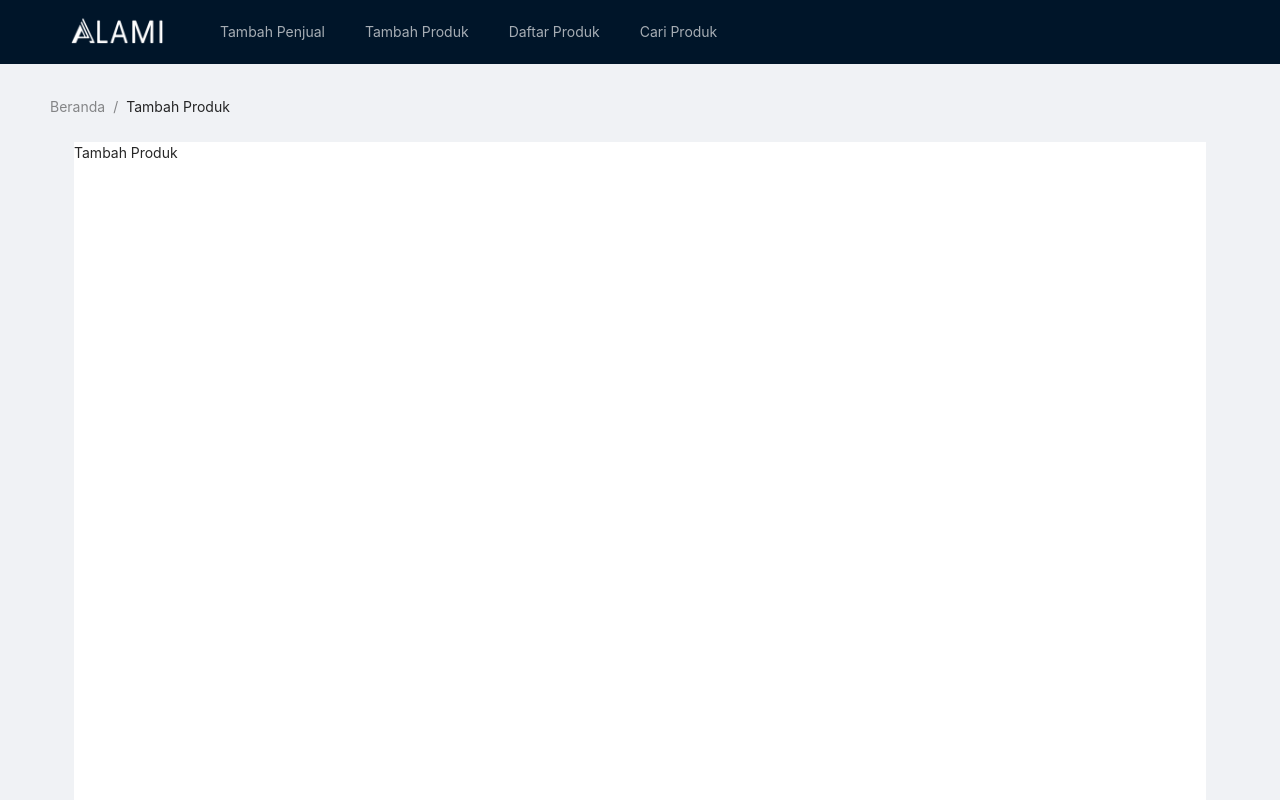
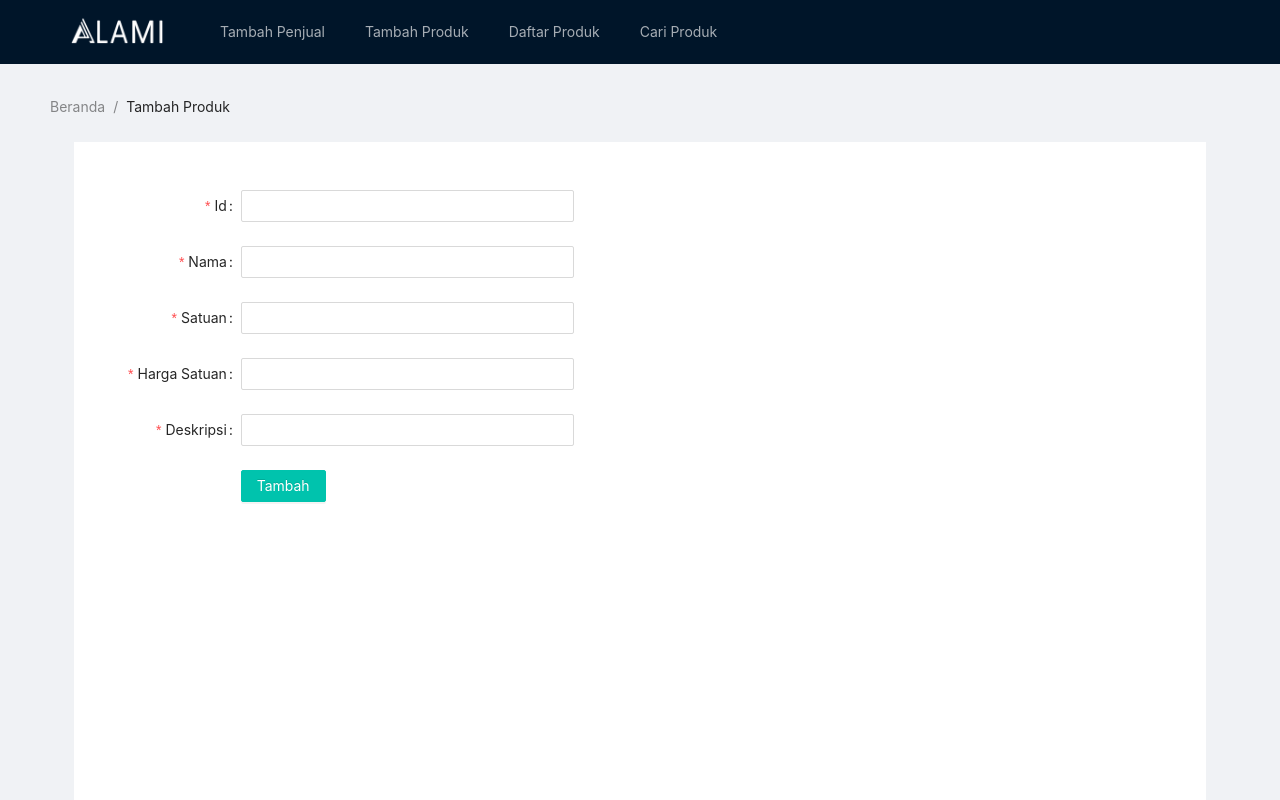
Before and after one commit to raynormw/alami, a React (Create React App) app: page /addproduct in a window 1280 px wide. Shown: the top 800 px of the page. Built offline with nearby package versions, Linux system fonts and the light colour scheme.

Commit message:
:sparkles: Tambah produk style done

```diff
--- a/src/routes/AddProduct.js
+++ b/src/routes/AddProduct.js
@@ -1,7 +1,16 @@
 import React, { Component } from 'react';
-import { Breadcrumb } from 'antd';
+import { Breadcrumb, Form, Input, Button } from 'antd';
 
-export default class AddProduct extends Component {
+export default class AddProduct extends Component {X
+
+  onFinish = (values: any) => {
+    console.log('Success:', values);
+  }
+
+  onFinishFailed = (errorInfo: any) => {
+    console.log('Failed:', errorInfo);
+  }
+
   render() {
     return (
       <main className="outlet-container">
@@ -9,8 +18,64 @@ export default class AddProduct extends Component {
           <Breadcrumb.Item>Beranda</Breadcrumb.Item>
           <Breadcrumb.Item>Tambah Produk</Breadcrumb.Item>
         </Breadcrumb>
-        <div className="content">Tambah Produk</div>
+        <div className="content">
+          <Form
+            className="form--product"
+            name="basic"
+            labelCol={{ span: 8 }}
+            wrapperCol={{ span: 16 }}
+            onFinish={this.onFinish}
+            onFinishFailed={this.onFinishFailed}
+            autoComplete="off"
+          >
+            <Form.Item
+              label="Id"
+              name="id"
+              rules={[{ required: true, message: 'Tolong isi Id Anda!' }]}
+            >
+              <Input />
+            </Form.Item>
+
+            <Form.Item
+              label="Nama"
+              name="nama"
+              rules={[{ required: true, message: 'Tolong isi Nama Anda!' }]}
+            >
+              <Input />
+            </Form.Item>
+
+            <Form.Item
+              label="Satuan"
+              name="satuan"
+              rules={[{ required: true, message: 'Tolong isi Satuannya!' }]}
+            >
+              <Input />
+            </Form.Item>
+
+            <Form.Item
+              label="Harga Satuan"
+              name="harga satuan"
+              rules={[{ required: true, message: 'Tolong isi Harga Satuannya!' }]}
+            >
+              <Input />
+            </Form.Item>
+
+            <Form.Item
+              label="Deskripsi"
+              name="deksripsi"
+              rules={[{ required: true, message: 'Tolong isi Deskripsinya!' }]}
+            >
+              <Input />
+            </Form.Item>
+
+            <Form.Item wrapperCol={{ offset: 8, span: 16 }}>
+              <Button type="primary" htmlType="submit">
+                Tambah
+              </Button>
+            </Form.Item>
+          </Form>
+        </div>
       </main>
     );
-  }
-}
+  };
+};
--- a/src/routes/AddSeller.js
+++ b/src/routes/AddSeller.js
@@ -66,8 +66,8 @@ class AddSeller extends Component {
             </div>
           :
             <div className="content">
-              <Input placeholder="Isi Nama Anda" onChange={this.onChangeName} />
-              <Input placeholder="Isi Kota Domisili Anda" onChange={this.onChangeCity} />
+              <Input className="add-seller" placeholder="Isi Nama Anda" onChange={this.onChangeName} />
+              <Input className="add-seller" placeholder="Isi Kota Domisili Anda" onChange={this.onChangeCity} />
               <Button type="primary" onClick={this.handleClick}>Simpan</Button>
               {
                 this.state.isVisible
--- a/src/styles/index.less
+++ b/src/styles/index.less
@@ -36,7 +36,7 @@ body {
     margin: 24px;
     min-height: 100vh;
 
-    input {
+    .add-seller {
       width: 200px;
       margin: 36px 10px 10px 36px;
     }
@@ -51,6 +51,13 @@ body {
       margin-left: 36px;
       padding-top: 24px;
     }
+
+    .form {
+      &--product {
+        width: 500px;
+        padding-top: 48px;
+      }
+    }
   }
 }
 
```
